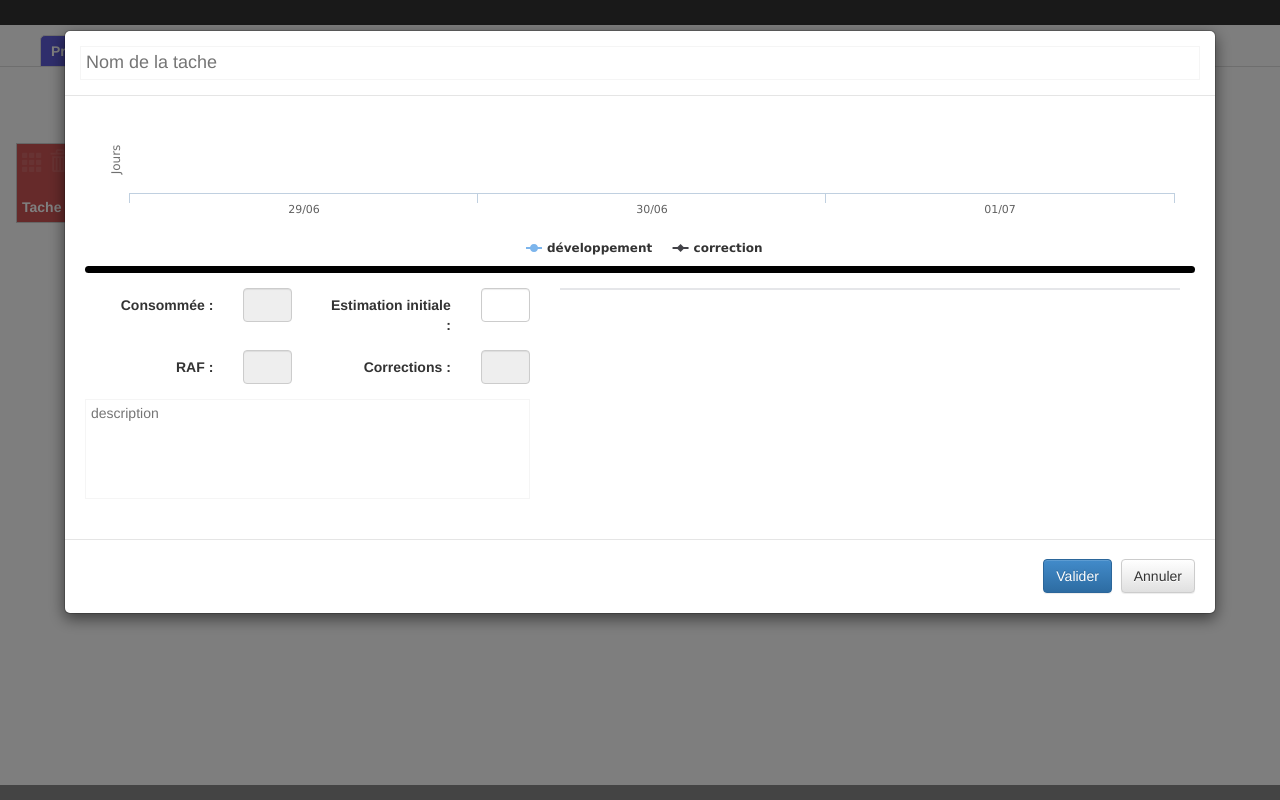
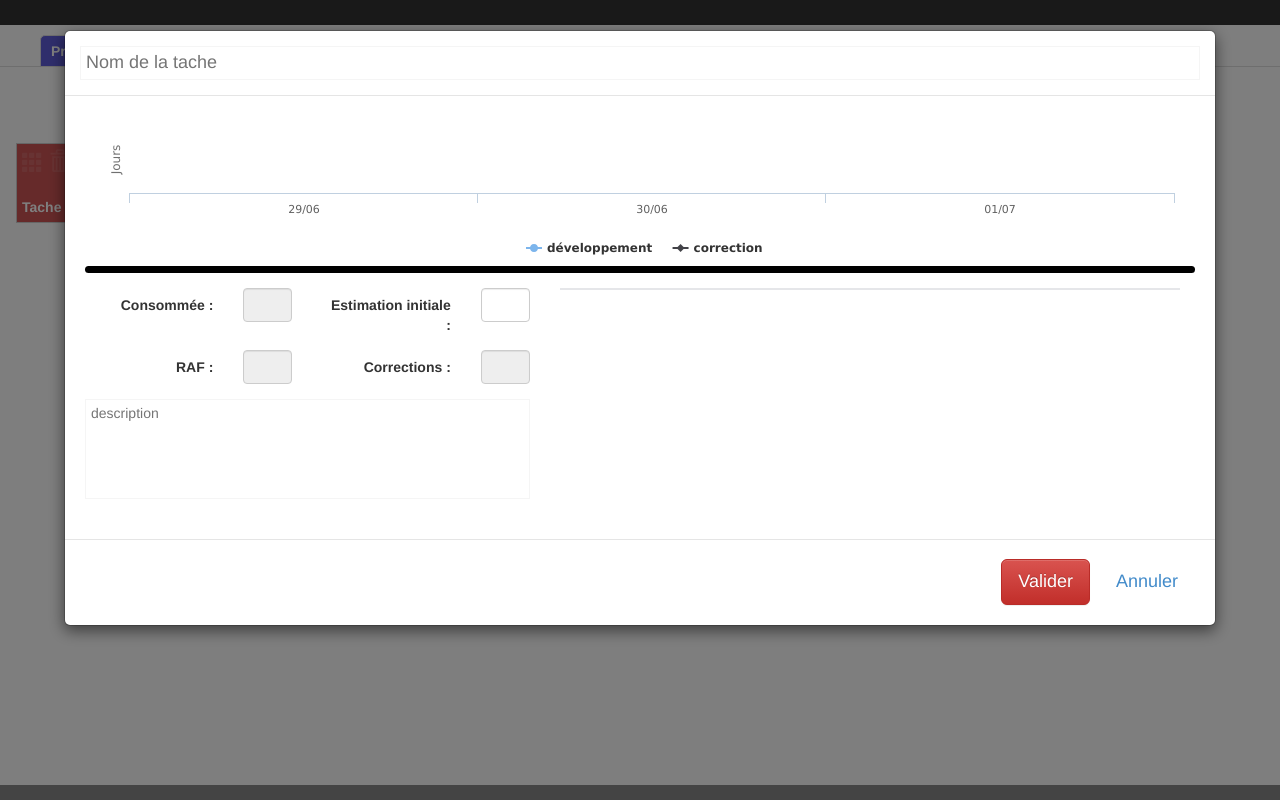
Before and after one commit to vazyvite/GestionProjet-2, a plain HTML site: page index.html in a window 1280 px wide. Both pictures are taken after a click on the element 814 px from the left and 183 px from the top of the page. Drawn offline with Linux system fonts and the light colour scheme.

Commit message:
IHM
Modification des styles des boutons de la modale taches
ajout du bouton d'évolution

```diff
--- a/index.html
+++ b/index.html
@@ -59,6 +59,11 @@
 								<div>
 									<textarea class="readAspect descriptionTache" data-bind="value: descriptionTache" placeholder="description"></textarea>
 								</div>
+								<!-- ko if: $root.actionCreationTache() == false -->
+									<div>
+										<button type="button" class="btn btn-success" id="modalTacheEvolution"><span class="glyphicon glyphicon-plus"></span> Ajouter une Evolution</button>
+									</div>
+								<!-- /ko -->
 							</div>
 
 							<div class="col-xs-7">
@@ -80,8 +85,8 @@
 						</div>
 					</div>
 					<div class="modal-footer">
-						<button type="button" class="btn btn-primary" id="modalTacheValidation">Valider</button>
-						<button type="button" class="btn btn-default" id="modalTacheAnnulation">Annuler</button>
+						<button type="button" class="btn btn-danger btn-lg" id="modalTacheValidation">Valider</button>
+						<button type="button" class="btn btn-link btn-lg" id="modalTacheAnnulation">Annuler</button>
 					</div>
 				</div>
 			</div>
```
